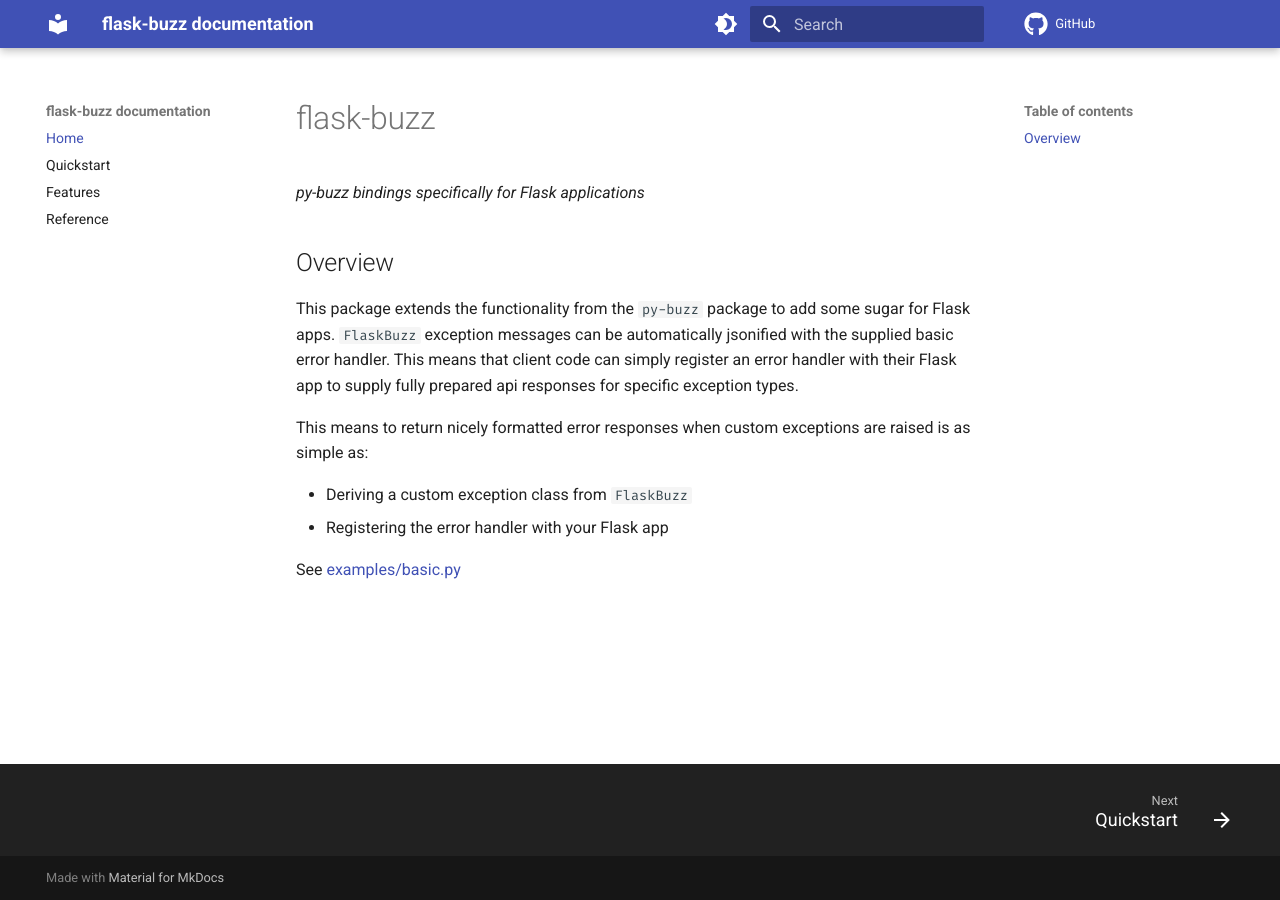
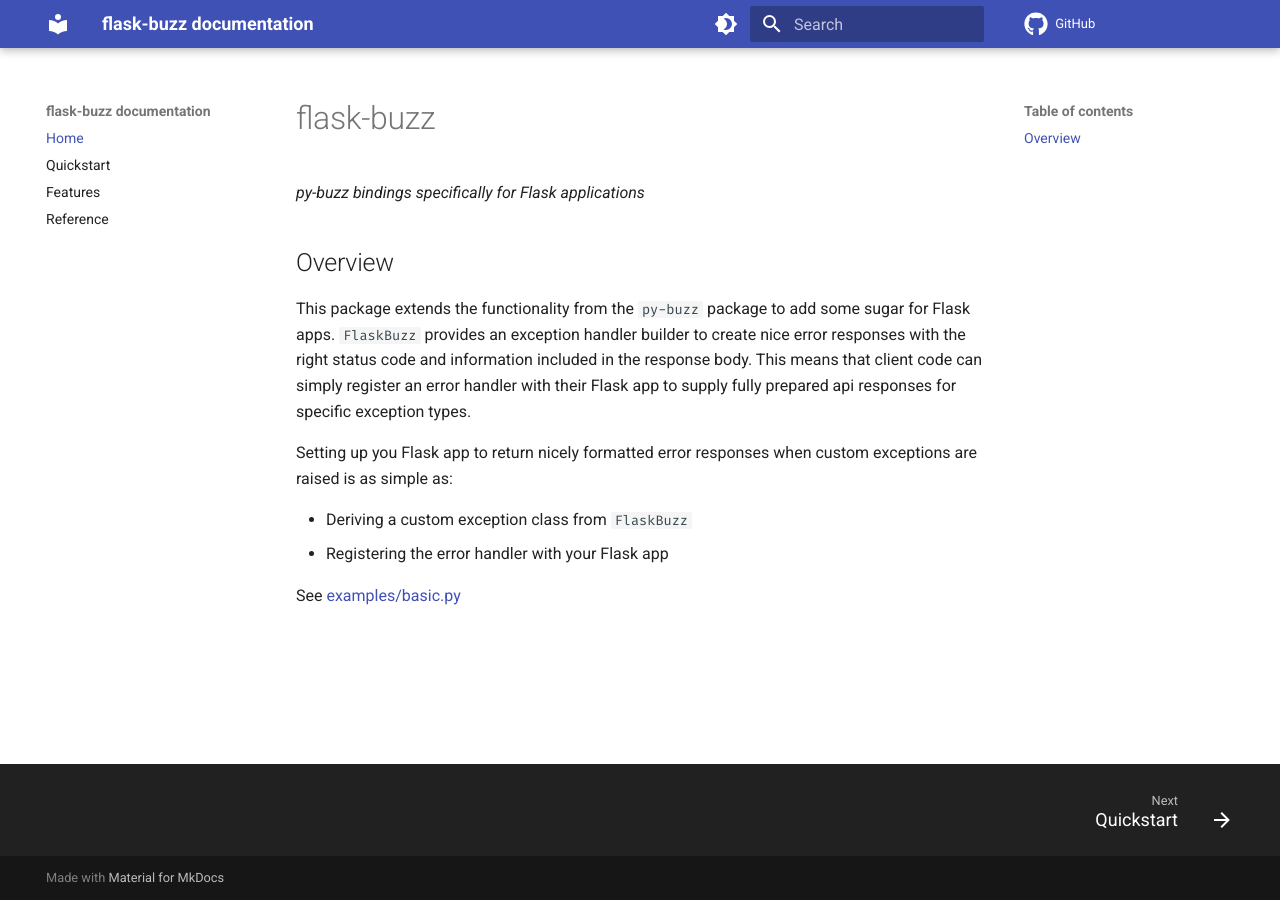
Before and after one commit to dusktreader/flask-buzz, an MkDocs documentation site: the page built from docs/source/index.md, in a window 1280 px wide. Built offline with MkDocs 1.6.1 and Material for MkDocs 9.7.7, drawn with Linux system fonts in a browser that asks for light colours; comment, search, counter and statistics services are not loaded.

Commit message:
fix: minor docs changes to trigger a new docs build

```diff
--- a/docs/source/index.md
+++ b/docs/source/index.md
@@ -6,11 +6,11 @@
 ## Overview
 
 This package extends the functionality from the `py-buzz` package to add some sugar for Flask apps.  `FlaskBuzz`
-exception messages can be automatically jsonified with the supplied basic error handler. This means that client code can
-simply register an error handler with their Flask app to supply fully prepared api responses for specific exception
-types.
+provides an exception handler builder to create nice error responses with the right status code and information included
+in the response body. This means that client code can simply register an error handler with their Flask app to supply
+fully prepared api responses for specific exception types.
 
-This means to return nicely formatted error responses when custom exceptions are raised is as simple as:
+Setting up you Flask app to return nicely formatted error responses when custom exceptions are raised is as simple as:
 
 * Deriving a custom exception class from `FlaskBuzz`
 * Registering the error handler with your Flask app
```
